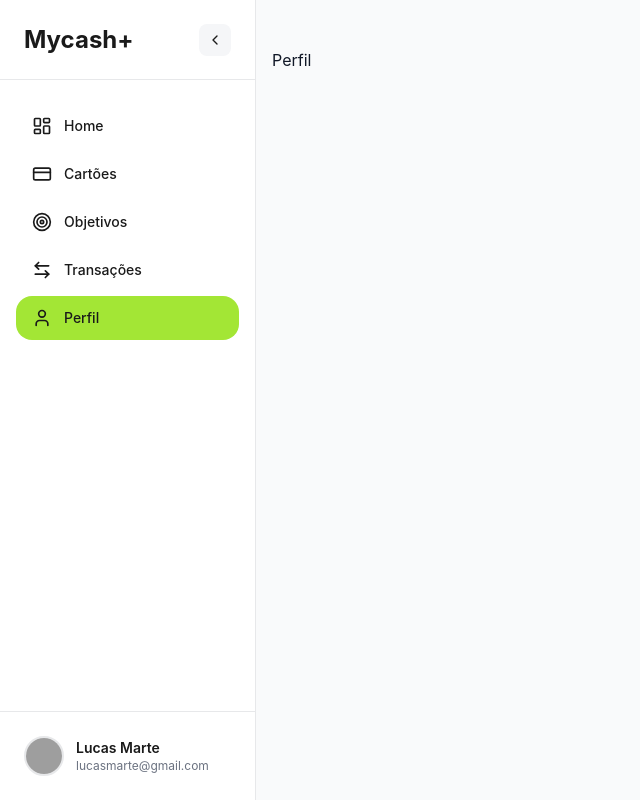
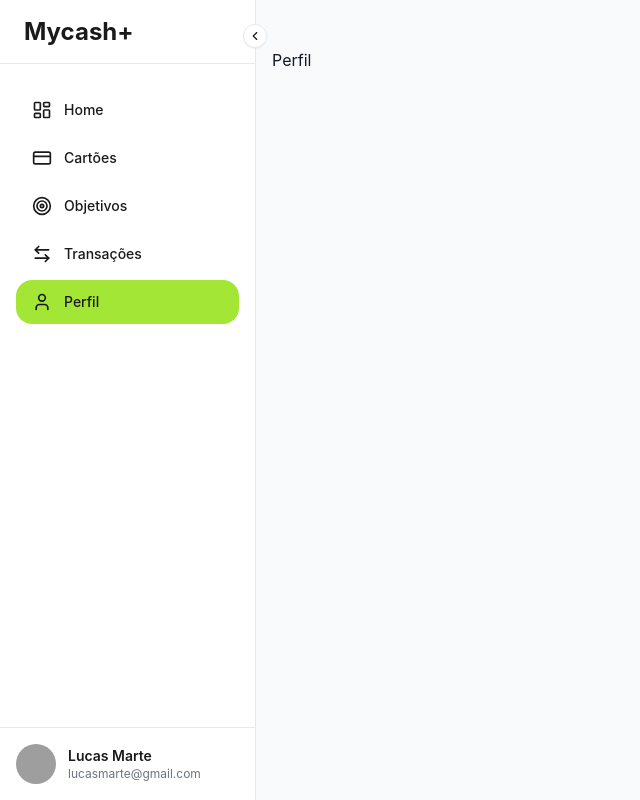
Before and after one commit to brgoncalvess/mycash-plus, a React (Vite) app: page /profile in a window 1280 px wide. Shown: the whole page, without its empty margins (0-640 px from the left). Built offline with nearby package versions, Linux system fonts and the light colour scheme; grey boxes are pictures that could not be loaded.

Commit message:
refactor: update sidebar to match figma design with brand active state

```diff
--- a/src/components/layout/Sidebar.tsx
+++ b/src/components/layout/Sidebar.tsx
@@ -48,25 +48,15 @@ export function Sidebar({ isCollapsed, onToggle }: SidebarProps) {
             )}
         >
             {/* Logo Area */}
-            <div className="h-20 flex items-center justify-between px-6 border-b border-secondary-50">
-                <div className="flex items-center gap-2 overflow-hidden whitespace-nowrap">
+            <div className="h-16 flex items-center px-6 border-b border-secondary-50">
+                <div className="flex items-center gap-3 overflow-hidden whitespace-nowrap">
                     <span className={cn(
                         "font-bold text-2xl text-secondary transition-all duration-300",
-                        isCollapsed ? "opacity-0 w-0" : "opacity-100"
+                        isCollapsed ? "opacity-0 w-0 -translate-x-4" : "opacity-100 w-auto translate-x-0"
                     )}>
                         Mycash+
                     </span>
                 </div>
-
-                {/* Collapse Toggle Button - Inside header */}
-                {!isCollapsed && (
-                    <button
-                        onClick={onToggle}
-                        className="flex items-center justify-center w-8 h-8 rounded-lg bg-background hover:bg-secondary-50 transition-colors text-secondary"
-                    >
-                        <ChevronLeft size={16} />
-                    </button>
-                )}
             </div>
 
             {/* Navigation */}
@@ -86,7 +76,7 @@ export function Sidebar({ isCollapsed, onToggle }: SidebarProps) {
                         >
                             <item.icon
                                 size={20}
-                                className="flex-shrink-0"
+                                className="flex-shrink-0 text-secondary"
                             />
                             <span className={cn(
                                 "font-medium whitespace-nowrap transition-all duration-300 origin-left text-sm",
@@ -97,7 +87,7 @@ export function Sidebar({ isCollapsed, onToggle }: SidebarProps) {
 
                             {/* Tooltip for Collapsed State */}
                             {isCollapsed && (
-                                <div className="absolute left-full ml-4 px-3 py-1.5 bg-secondary text-surface text-xs rounded-lg opacity-0 invisible group-hover:opacity-100 group-hover:visible transition-all duration-200 delay-100 whitespace-nowrap z-50 shadow-float">
+                                <div className="absolute left-full ml-4 px-3 py-1.5 bg-secondary text-surface text-sm rounded-lg opacity-0 invisible group-hover:opacity-100 group-hover:visible transition-all duration-200 delay-100 whitespace-nowrap z-50 shadow-float">
                                     {item.label}
                                 </div>
                             )}
@@ -109,13 +99,13 @@ export function Sidebar({ isCollapsed, onToggle }: SidebarProps) {
             {/* User Profile */}
             <div className="p-4 border-t border-secondary-50">
                 <div className={cn(
-                    "flex items-center gap-3 p-2 rounded-xl transition-colors hover:bg-background cursor-pointer overflow-hidden",
+                    "flex items-center gap-3 overflow-hidden",
                     isCollapsed ? "justify-center" : ""
                 )}>
                     <img
                         src="https://images.unsplash.com/photo-1472099645785-5658abf4ff4e?ixlib=rb-1.2.1&auto=format&fit=facearea&facepad=2&w=256&h=256&q=80"
                         alt="User"
-                        className="w-10 h-10 rounded-full border-2 border-secondary-50 flex-shrink-0"
+                        className="w-10 h-10 rounded-full flex-shrink-0"
                     />
                     <div className={cn(
                         "flex-col transition-all duration-300 overflow-hidden whitespace-nowrap",
@@ -127,15 +117,13 @@ export function Sidebar({ isCollapsed, onToggle }: SidebarProps) {
                 </div>
             </div>
 
-            {/* Collapse Toggle Button - Outside for collapsed state */}
-            {isCollapsed && (
-                <button
-                    onClick={onToggle}
-                    className="absolute -right-3 top-24 w-6 h-6 bg-surface border border-secondary-50 rounded-full flex items-center justify-center shadow-sm hover:bg-background transition-colors z-50 text-secondary"
-                >
-                    <ChevronRight size={14} />
-                </button>
-            )}
+            {/* Collapse Toggle Button */}
+            <button
+                onClick={onToggle}
+                className="absolute -right-3 top-6 w-6 h-6 bg-surface border border-secondary-50 rounded-full flex items-center justify-center shadow-sm hover:bg-background transition-colors z-50 text-secondary"
+            >
+                {isCollapsed ? <ChevronRight size={14} /> : <ChevronLeft size={14} />}
+            </button>
         </aside>
     );
 }
```
